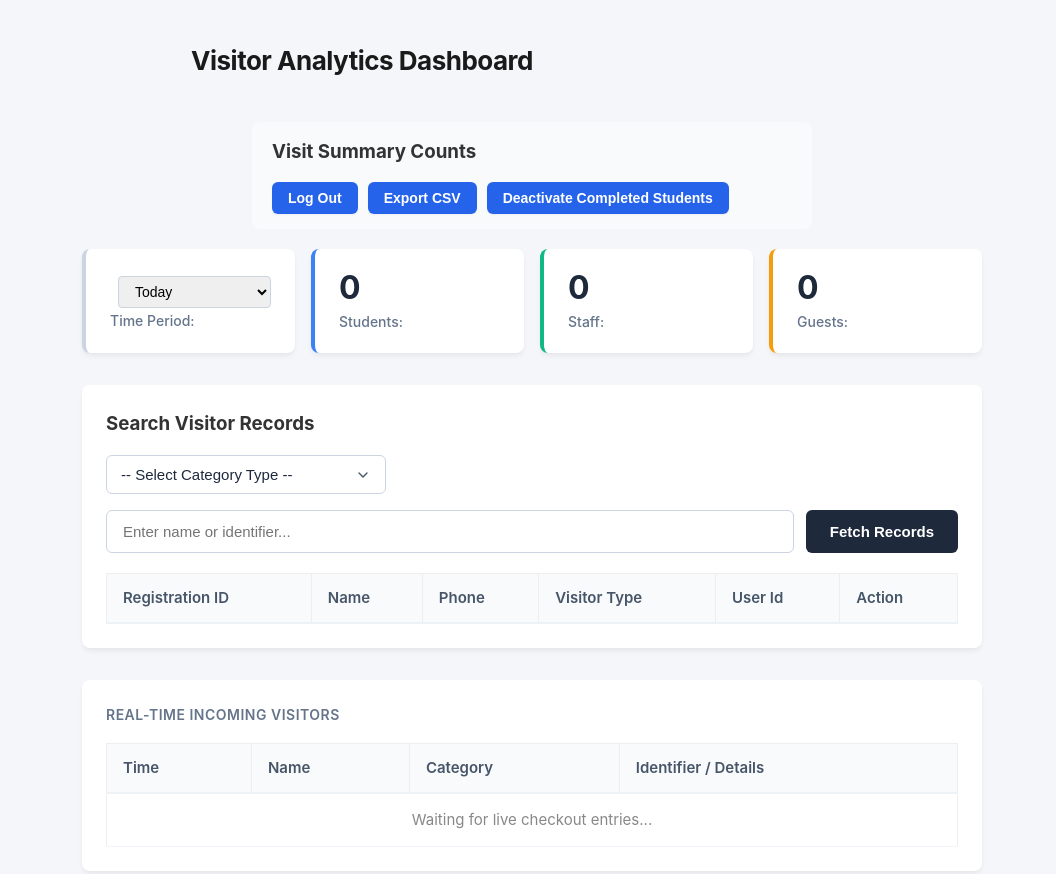
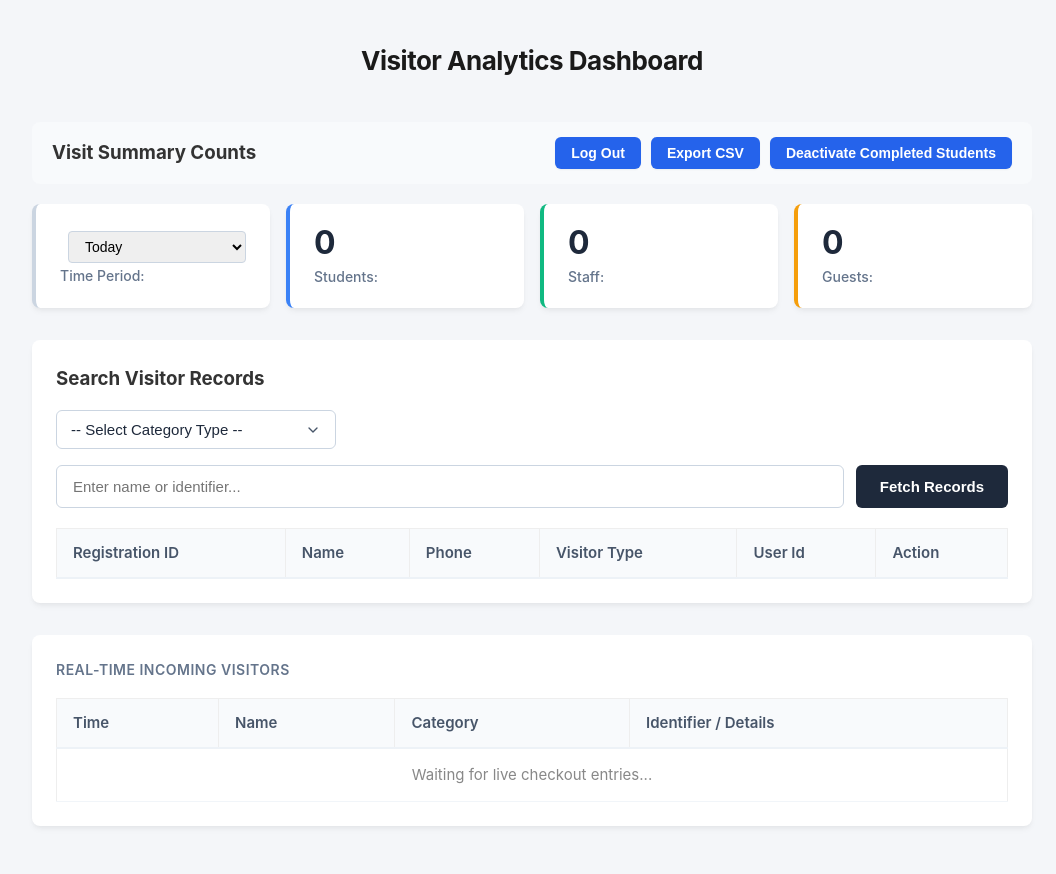
Before and after one commit to butan-2-ol/library-new-frontend, a plain HTML site: page dashboard.html in a window 1280 px wide. Shown: the whole page, without its empty margins (108-1164 px from the left). Drawn offline with nearby package versions, Linux system fonts and the light colour scheme; no server answers; sample sign-in values are in the browser's storage.

Commit message:
updated styles

```diff
--- a/dashboard.html
+++ b/dashboard.html
@@ -33,7 +33,7 @@ body > h2,
 #metrics-section,
 #feed-section {
     width: 100%;
-    max-width: 900px; /* Wider view container optimized for desktop analytics grid */
+    max-width: 1000px; /* Wider view container optimized for desktop analytics grid */
 }
 
 body > h2 {
@@ -42,7 +42,7 @@ body > h2 {
     font-weight: 700;
     letter-spacing: -0.5px;
     margin-bottom: 24px;
-    align-self: flex-start;
+    align-self: center;
 }
 
 hr {
@@ -177,7 +177,7 @@ hr {
    ========================================================================== */
 #search-section {
     width: 100%;
-    max-width: 900px;
+    max-width: 1000px;
     background: #ffffff;
     border-radius: 8px;
     padding: 24px;
@@ -348,8 +348,9 @@ hr {
     display: flex;
     align-items: center;
     justify-content: space-between;
-    width: 70vh;
-    margin: 1rem;
+    width: 100%;
+    max-width: 1000px;
+    margin: 1rem 0;
 }
 
 .logout-section button {
```
